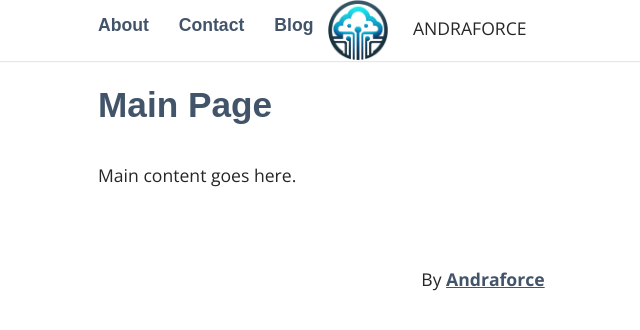
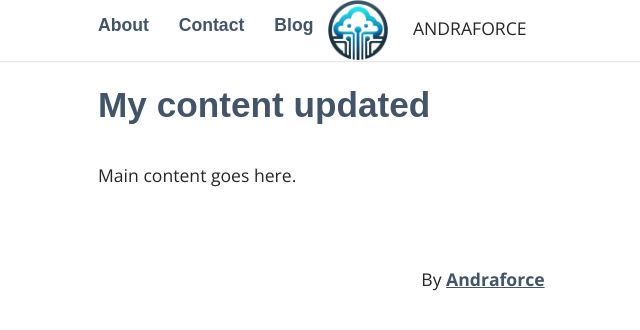
Before and after one commit to adrianoandrade23/andraforce, a Jekyll site: the page built from index.markdown, in a window 1280 px wide. Shown: the top 330 px of the page, without its empty margins (157-797 px from the left). Built offline with Jekyll 4.4.1, drawn with Linux system fonts in a browser that asks for light colours; some web fonts are replaced.

Commit message:
Update index.markdown

```diff
--- a/index.markdown
+++ b/index.markdown
@@ -1,7 +1,8 @@
 ---
 layout: default
+published: true
 ---
 
-<h2>Main Page</h2>
+<h2>My content updated</h2>
 
 Main content goes here.
```
